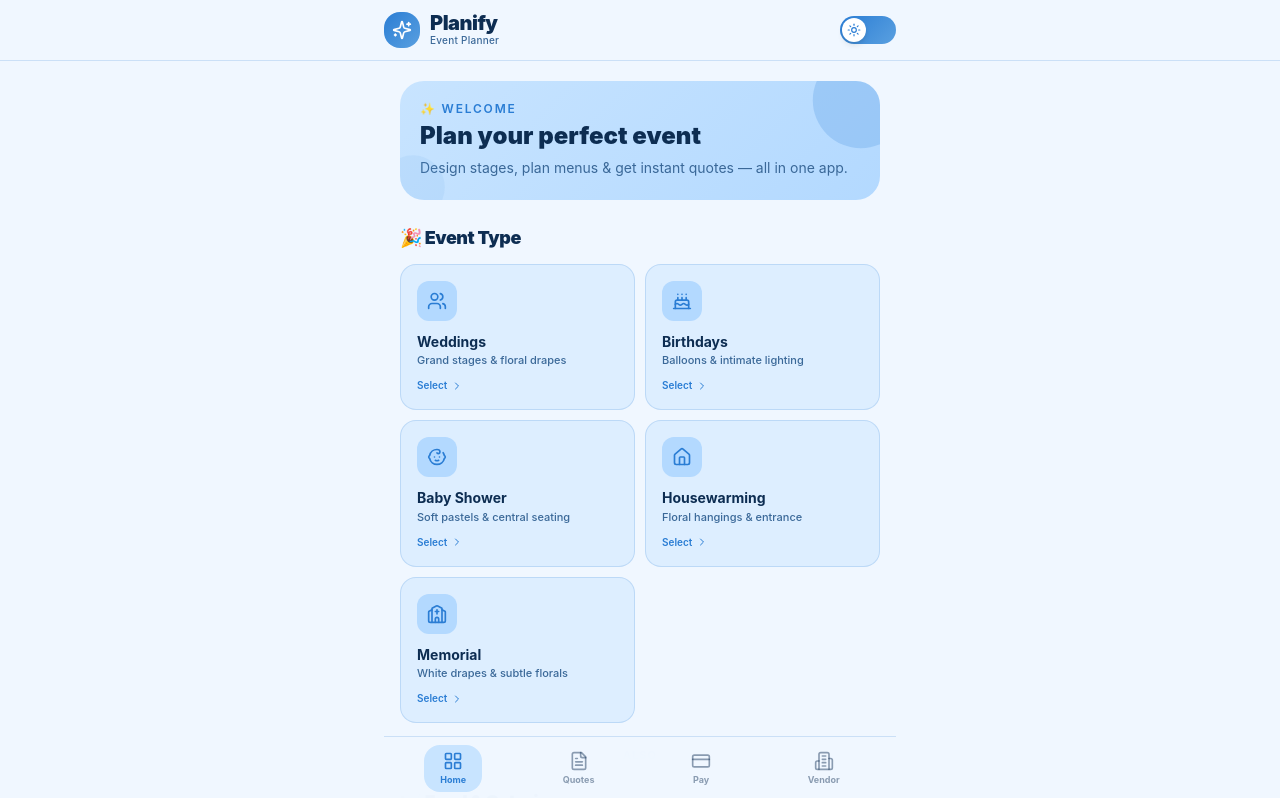
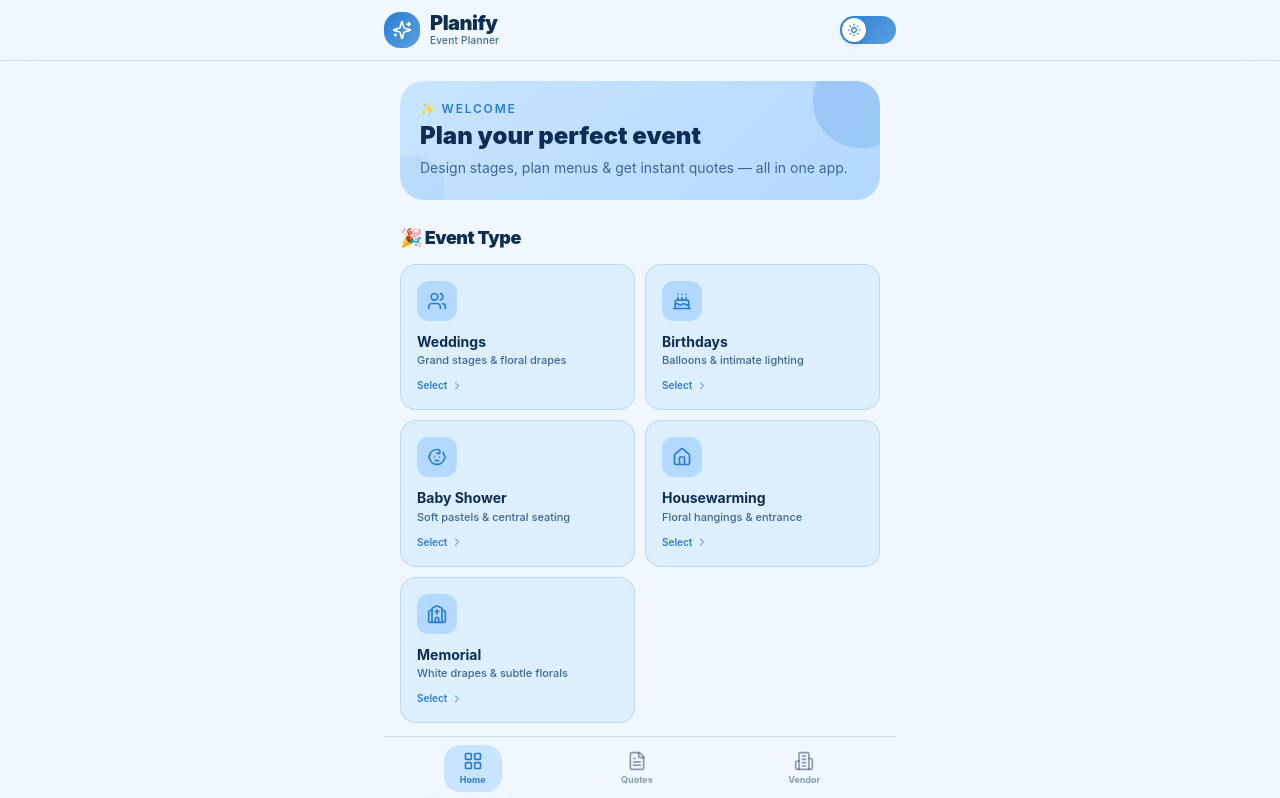
Before and after one commit to josephasborndaniel/planify, a React (Vite) app: page / in a window 1280 px wide. Shown: the top 798 px of the page. Built offline with nearby package versions, Linux system fonts and the light colour scheme.

Commit message:
Comment out PaymentTracker — to integrate later

```diff
--- a/src/app/App.tsx
+++ b/src/app/App.tsx
@@ -5,7 +5,7 @@ import { TouchBackend } from 'react-dnd-touch-backend';
 import { DesignStudio } from './components/DesignStudio';
 import { PlateArchitect } from './components/PlateArchitect';
 import { QuoteGenerator } from '../components/QuoteGenerator';
-import { PaymentTracker } from '../components/PaymentTracker';
+// import { PaymentTracker } from '../components/PaymentTracker'; // TODO: integrate later
 import { VendorProfilePage } from '../components/VendorProfile';
 import { useTheme } from './context/ThemeContext';
 import {
@@ -221,7 +221,7 @@ function ThemeToggle() {
 
 export default function App() {
   const { isDark } = useTheme();
-  const [activeScreen, setActiveScreen] = useState<'home' | 'studio' | 'catering' | 'quotes' | 'payments' | 'profile'>('home');
+  const [activeScreen, setActiveScreen] = useState<'home' | 'studio' | 'catering' | 'quotes' | /* 'payments' | */ 'profile'>('home');
   const [selectedEvent, setSelectedEvent] = useState<string | null>(null);
   const [activePackage, setActivePackage] = useState<string | null>(null);
   const [selectedPlan, setSelectedPlan] = useState<Plan | null>(null);
@@ -394,15 +394,15 @@ export default function App() {
     );
   }
 
-  // ── PAYMENT TRACKER VIEW ───────────────────────────────────────────────────────
-  if (activeScreen === 'payments') {
-    return (
-      <>
-        <PaymentTracker />
-        <BottomNav active={activeScreen} onNav={setActiveScreen} isDark={isDark} border={border} card={card} text={text} purple={purple} />
-      </>
-    );
-  }
+  // ── PAYMENT TRACKER VIEW (commented out — integrate later) ────────────────────
+  // if (activeScreen === 'payments') {
+  //   return (
+  //     <>
+  //       <PaymentTracker />
+  //       <BottomNav active={activeScreen} onNav={setActiveScreen} isDark={isDark} border={border} card={card} text={text} purple={purple} />
+  //     </>
+  //   );
+  // }
 
   // ── VENDOR PROFILE VIEW ────────────────────────────────────────────────────────
   if (activeScreen === 'profile') {
@@ -603,7 +603,7 @@ export default function App() {
 }
 
 // ── Bottom Navigation Bar ─────────────────────────────────────────────────────
-type Screen = 'home' | 'studio' | 'catering' | 'quotes' | 'payments' | 'profile';
+type Screen = 'home' | 'studio' | 'catering' | 'quotes' | /* 'payments' | */ 'profile';
 
 function BottomNav({ active, onNav, isDark, border, card, text, purple }: {
   active: Screen;
@@ -613,7 +613,7 @@ function BottomNav({ active, onNav, isDark, border, card, text, purple }: {
   const items = [
     { id: 'home' as Screen,     label: 'Home',    icon: <LayoutGrid className="w-5 h-5" /> },
     { id: 'quotes' as Screen,   label: 'Quotes',  icon: <FileText className="w-5 h-5" /> },
-    { id: 'payments' as Screen, label: 'Pay',     icon: <CreditCard className="w-5 h-5" /> },
+    // { id: 'payments' as Screen, label: 'Pay', icon: <CreditCard className="w-5 h-5" /> }, // TODO: integrate later
     { id: 'profile' as Screen,  label: 'Vendor',  icon: <Building2 className="w-5 h-5" /> },
   ];
 
```
